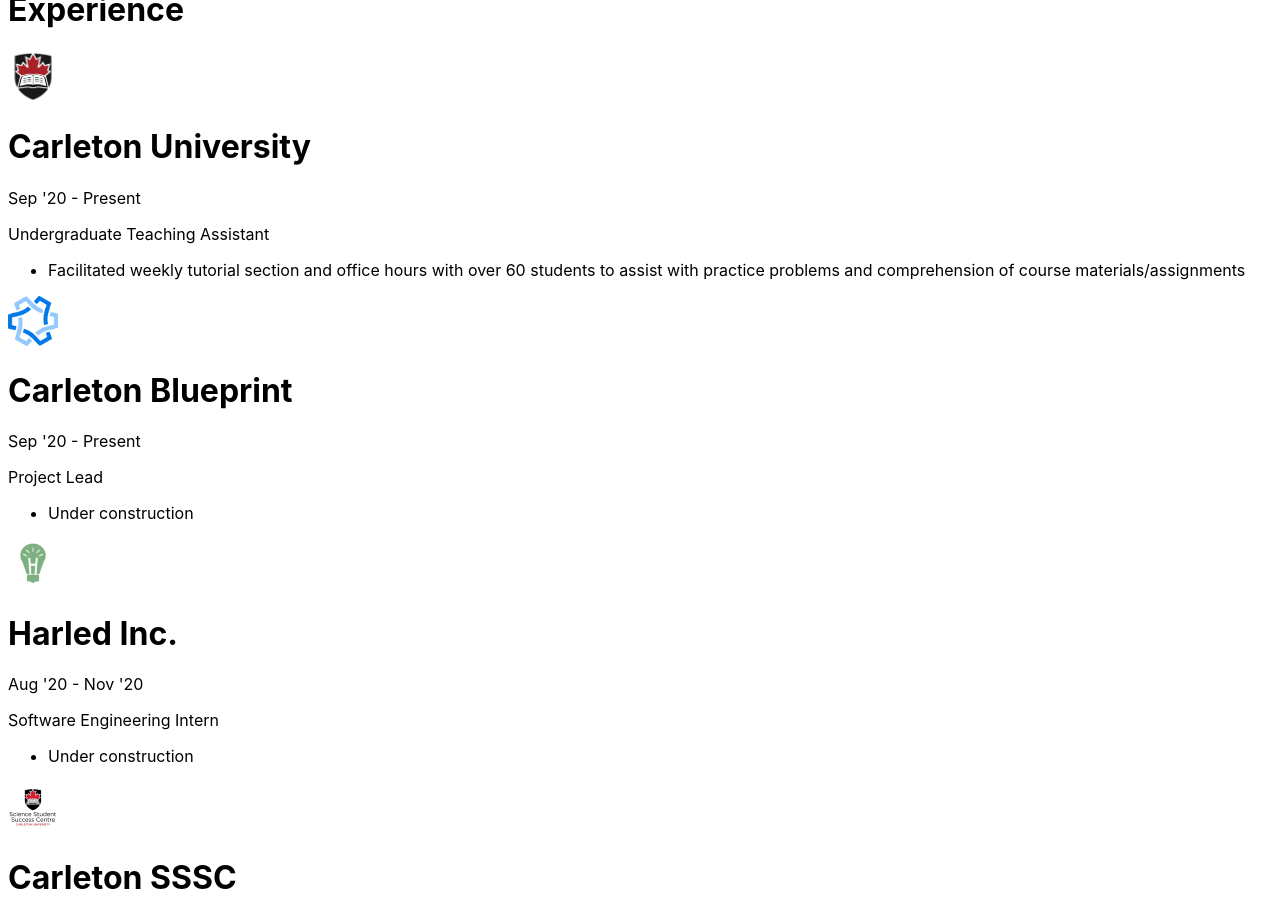
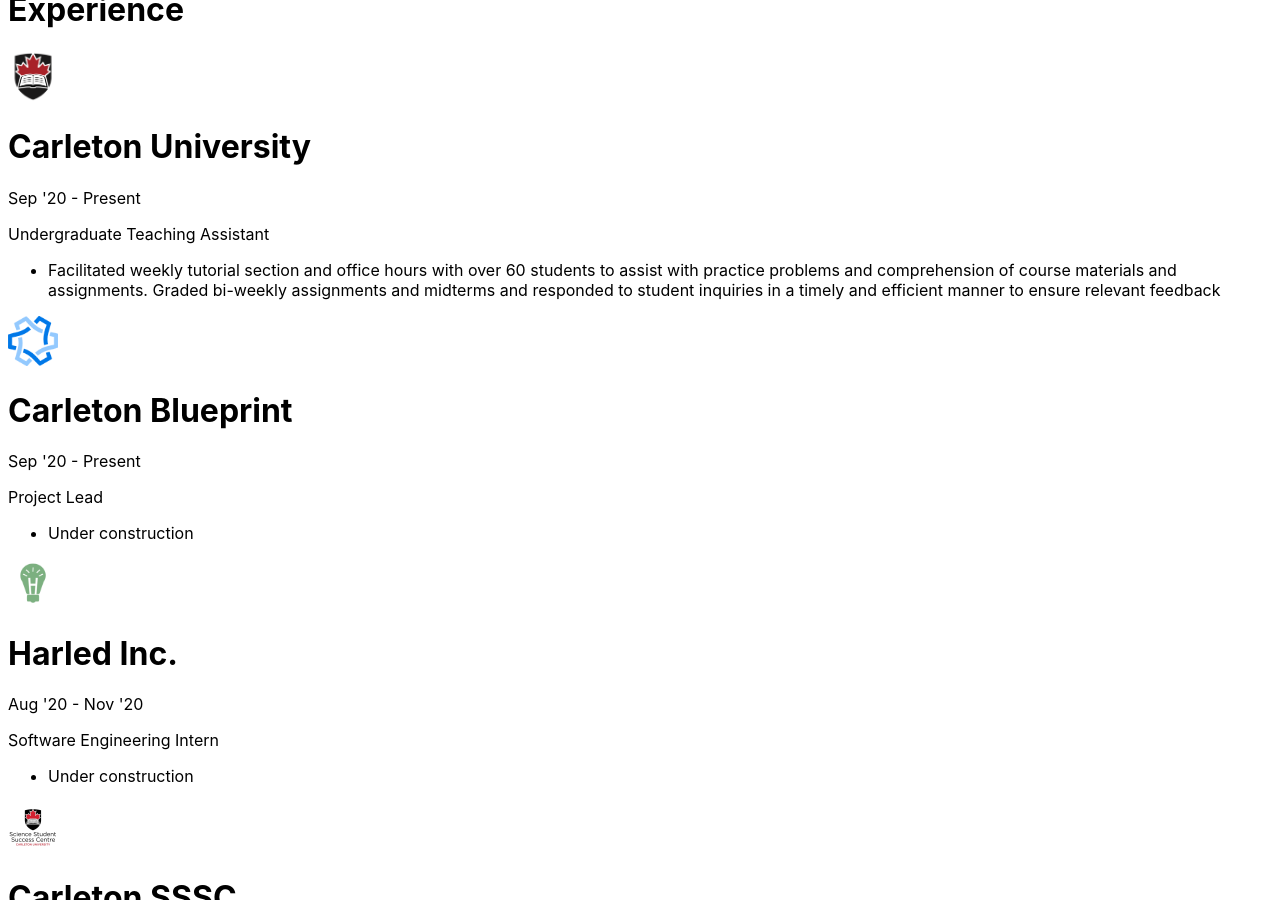
Before and after one commit to zhu-tom/personal-site, a Jekyll site: the page built from index.md, in a window 1280 px wide and 900 px high, scrolled down 1481 px. Built offline with Jekyll 4.4.1, drawn with Linux system fonts in a browser that asks for light colours.

Commit message:
Update resume

```diff
--- a/_data/experiences.yml
+++ b/_data/experiences.yml
@@ -3,7 +3,7 @@
   img: carleton.png
   start: Sep '20
   notes:
-    - content: Facilitated weekly tutorial section and office hours with over 60 students to assist with practice problems and comprehension of course materials/assignments
+    - content: Facilitated weekly tutorial section and office hours with over 60 students to assist with practice problems and comprehension of course materials and assignments. Graded bi-weekly assignments and midterms and responded to student inquiries in a timely and efficient manner to ensure relevant feedback
 
 - title: Project Lead
   company: Carleton Blueprint
```
Also changed, not shown: 1 other file.
